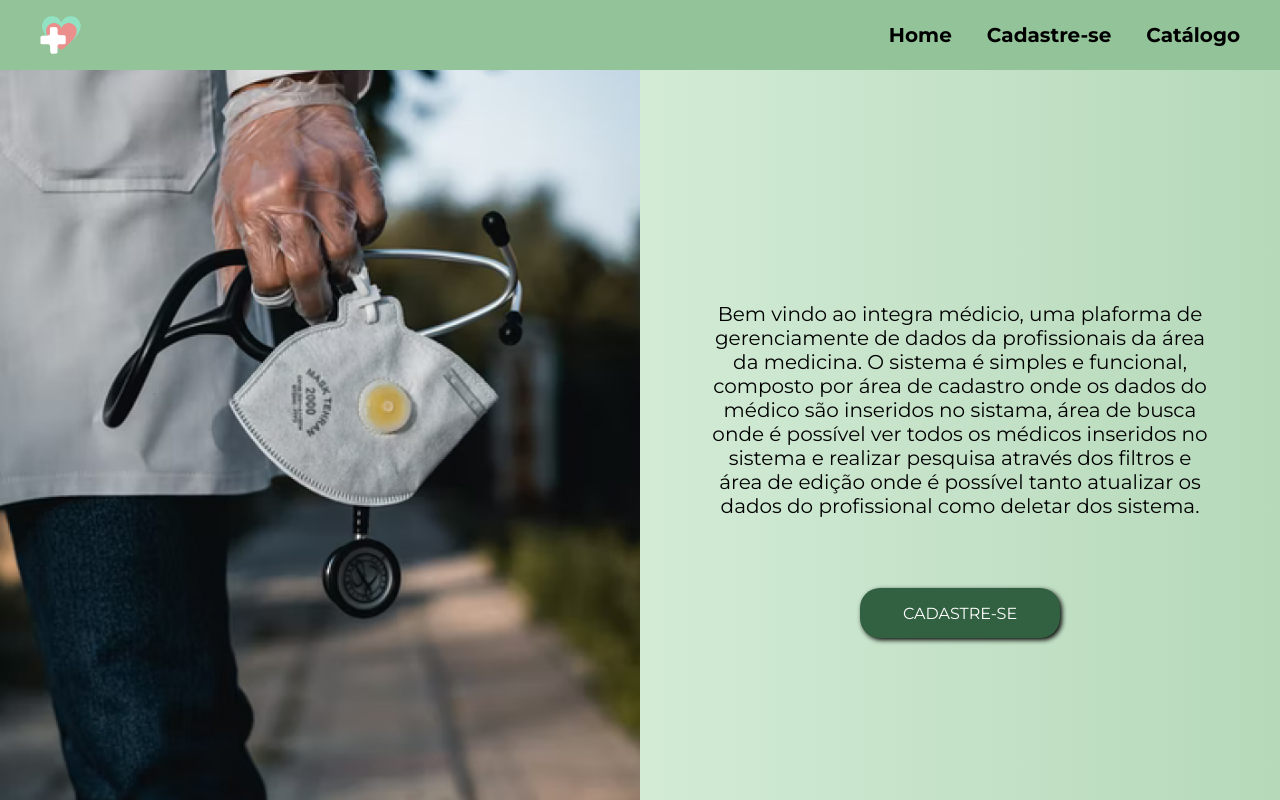
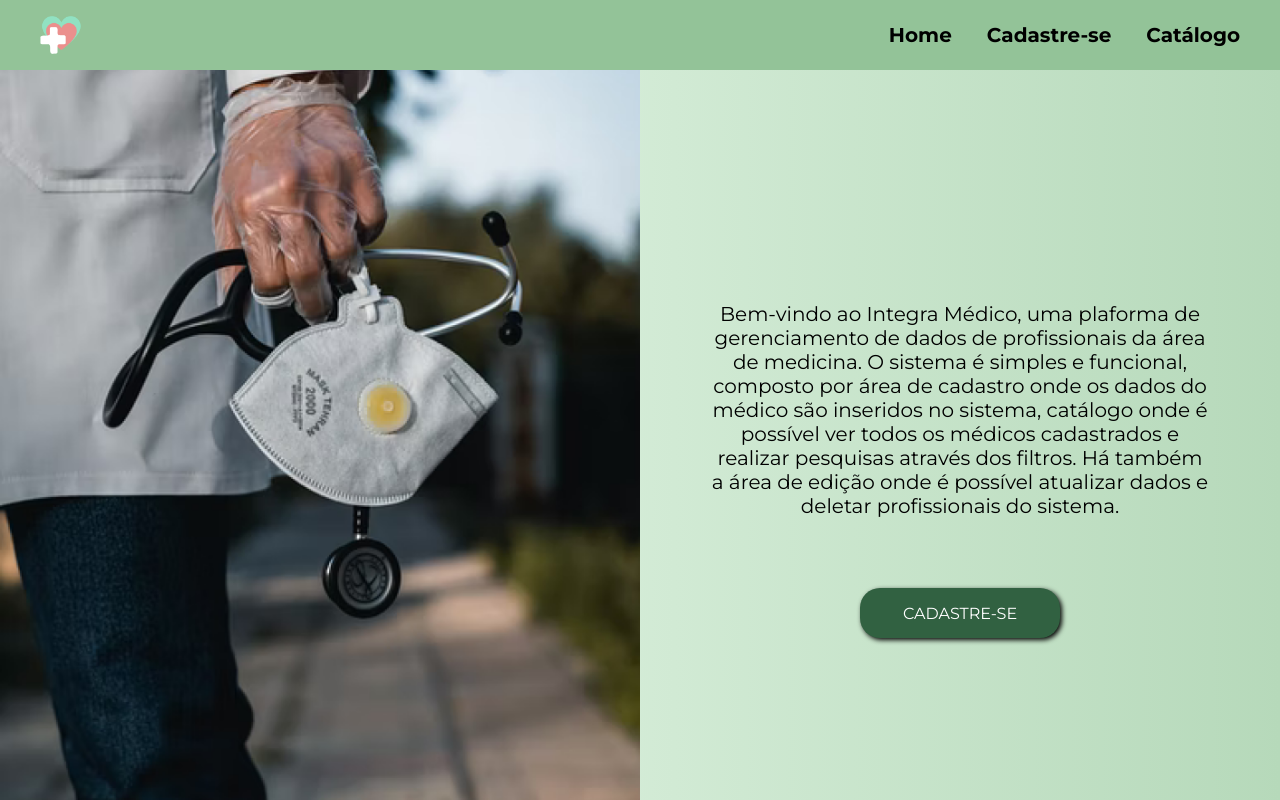
Before and after one commit to brunosa91/integra-medico, a React (Create React App) app: page / in a window 1280 px wide. Built offline with nearby package versions, Linux system fonts and the light colour scheme.

Commit message:
realizado a requisição de endereço com via cep

```diff
--- a/src/Components/Formulario/Formulario.jsx
+++ b/src/Components/Formulario/Formulario.jsx
@@ -2,19 +2,31 @@ import React from "react";
 import * as S from "./Formulario.js";
 import Input from "../../Components/Input/Input.jsx";
 import { useState } from "react";
-import { Api } from "../../Services/Api.js";
+import { Api, ApiCep } from "../../Services/Api.js";
 import { useNavigate } from "react-router-dom";
 import { useForm } from "react-hook-form";
 import { Button } from "../Button/button.js";
 
 function Formulario() {
   const [dados, setDados] = useState({});
-  const { register, handleSubmit } = useForm();
+
+  const { register, handleSubmit, setValue } = useForm();
 
   const navigate = useNavigate();
   function handleOnChange(e) {
     setDados({ ...dados, [e.target.name]: e.target.value });
   }
+
+  const setCep = (e) => {
+    const cep = e.target.value.replace(/\D/g, "");
+    fetch(`https://viacep.com.br/ws/${cep}/json`)
+      .then((res) => res.json())
+      .then((data) => {
+        setValue("logradouro", data.logradouro);
+        setValue("cidade", data.localidade);
+        setValue("estado", data.uf);
+      });
+  };
 
   const api = (data) => {
     Api.post("", data)
@@ -60,6 +72,7 @@ function Formulario() {
         type="text"
         register={{ ...register("cep", { required: true }) }}
         onChange={handleOnChange}
+        onBlur={setCep}
       />
       <Input
         name="logradouro"
--- a/src/Components/Input/Input.jsx
+++ b/src/Components/Input/Input.jsx
@@ -1,7 +1,7 @@
 import React from "react";
 import * as S from "./Input.js";
 
-function Input({ name, register, onChange, type, value }) {
+function Input({ name, register, onChange, type, value, onBlur }) {
   return (
     <S.Div>
       <S.Input
@@ -13,6 +13,7 @@ function Input({ name, register, onChange, type, value }) {
         {...register}
         type={type}
         value={value}
+        onBlur={onBlur}
       />
       <S.Label>{name.toUpperCase()}</S.Label>
     </S.Div>
--- a/src/Pages/Home/Home.jsx
+++ b/src/Pages/Home/Home.jsx
@@ -1,7 +1,6 @@
 import React from "react";
 import * as S from "./home.js";
 
-import { Button } from "../../Components/Button/button.js";
 import { Link } from "react-router-dom";
 
 function Home() {
@@ -12,13 +11,12 @@ function Home() {
       </S.Section>
       <S.Section>
         <p>
-          Bem vindo ao integra médicio, uma plaforma de gerenciamente de dados
-          da profissionais da área da medicina. O sistema é simples e funcional,
+          Bem-vindo ao Integra Médico, uma plaforma de gerenciamento de dados de
+          profissionais da área de medicina. O sistema é simples e funcional,
           composto por área de cadastro onde os dados do médico são inseridos no
-          sistama, área de busca onde é possível ver todos os médicos inseridos
-          no sistema e realizar pesquisa através dos filtros e área de edição
-          onde é possível tanto atualizar os dados do profissional como deletar
-          dos sistema.
+          sistema, catálogo onde é possível ver todos os médicos cadastrados e
+          realizar pesquisas através dos filtros. Há também a área de edição
+          onde é possível atualizar dados e deletar profissionais do sistema.
         </p>
         <Link to={"/cadastro"}>CADASTRE-SE</Link>
       </S.Section>
```
